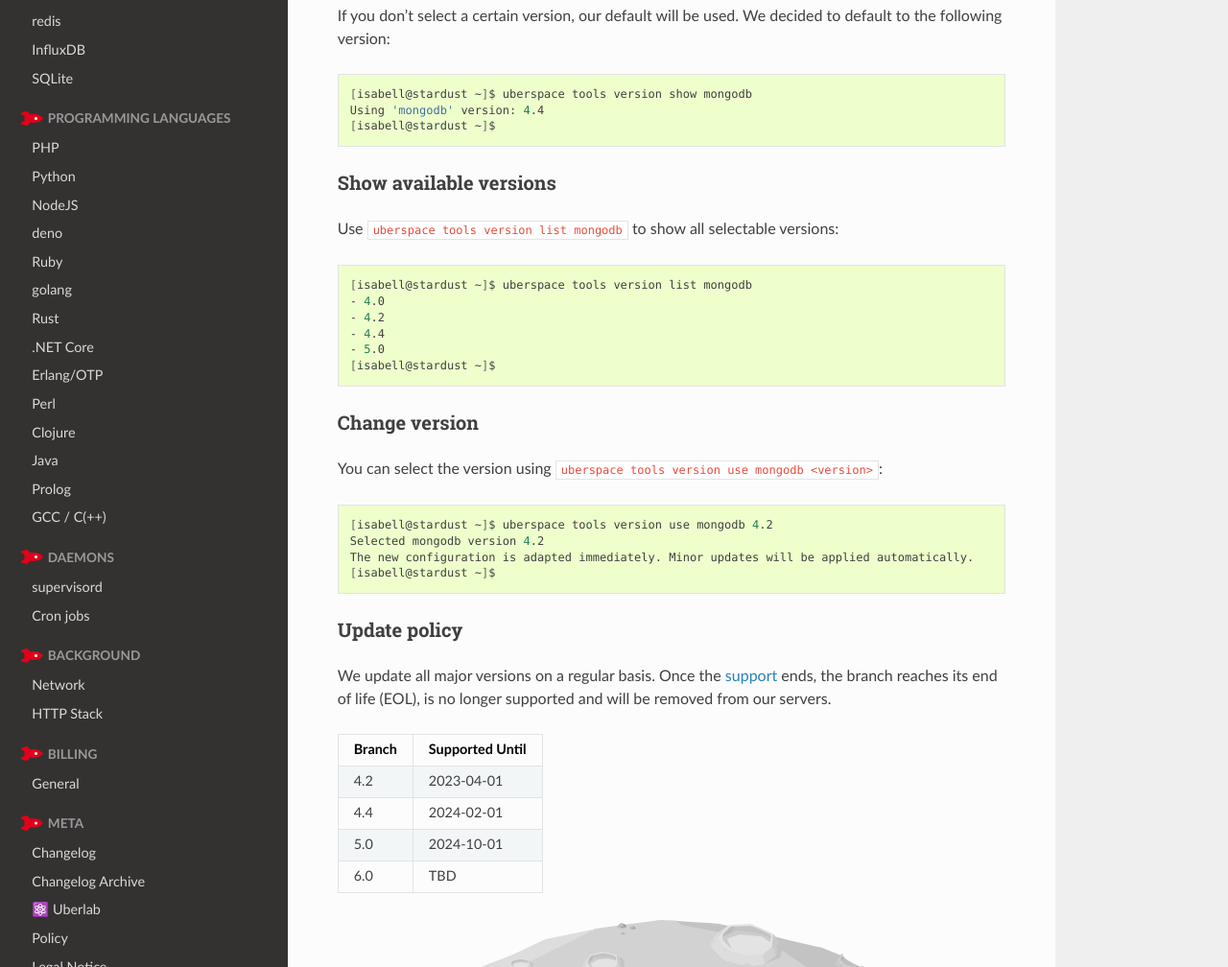
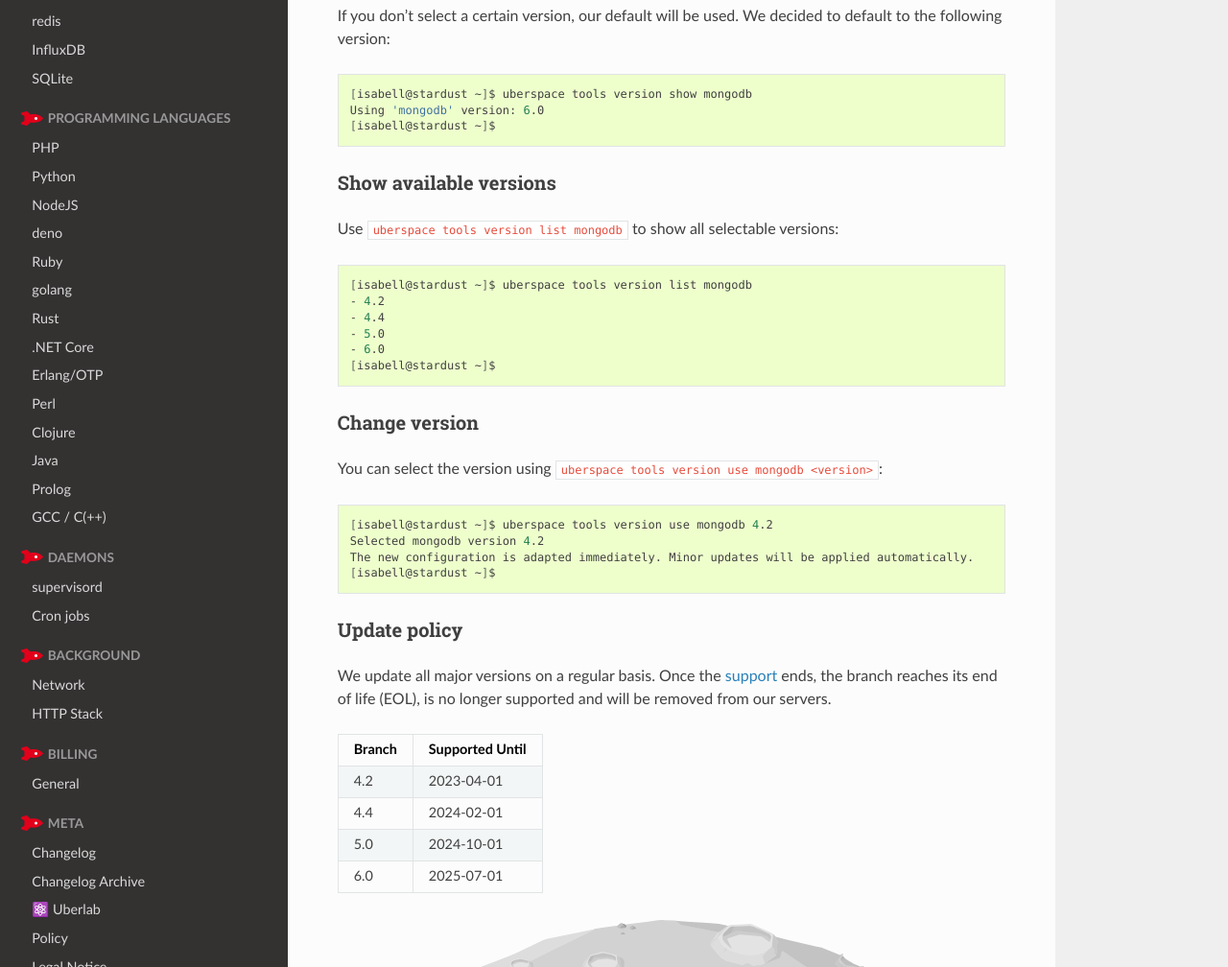
Before and after one commit to Uberspace/manual, a Sphinx documentation site: the page built from source/database-mongodb.rst, in a window 1280 px wide and 1400 px high, scrolled down 164 px. Shown: the part 315-1323 px from the top of the window at 96% size. Built offline with Sphinx 7.4.7 and the Read the Docs theme 2.0.0, drawn with Linux system fonts in a browser that asks for light colours.

Commit message:
[7.14] add MongoDB 6.0
Add MongoDB 6.0 and deprecate `4.0`. This will roll out no later than together with Uberspace version `7.14` (no release date yet).

```diff
--- a/source/database-mongodb.rst
+++ b/source/database-mongodb.rst
@@ -24,7 +24,7 @@ default to the following version:
 .. code-block:: bash
 
   [isabell@stardust ~]$ uberspace tools version show mongodb
-  Using 'mongodb' version: 4.4
+  Using 'mongodb' version: 6.0
   [isabell@stardust ~]$
 
 Show available versions
@@ -35,10 +35,10 @@ Use ``uberspace tools version list mongodb`` to show all selectable versions:
 .. code-block:: bash
 
   [isabell@stardust ~]$ uberspace tools version list mongodb
-  - 4.0
   - 4.2
   - 4.4
   - 5.0
+  - 6.0
   [isabell@stardust ~]$
 
 Change version
@@ -70,5 +70,5 @@ servers.
 +--------+------------------+
 | 5.0    | 2024-10-01       |
 +--------+------------------+
-| 6.0    | TBD              |
+| 6.0    | 2025-07-01       |
 +--------+------------------+
```
